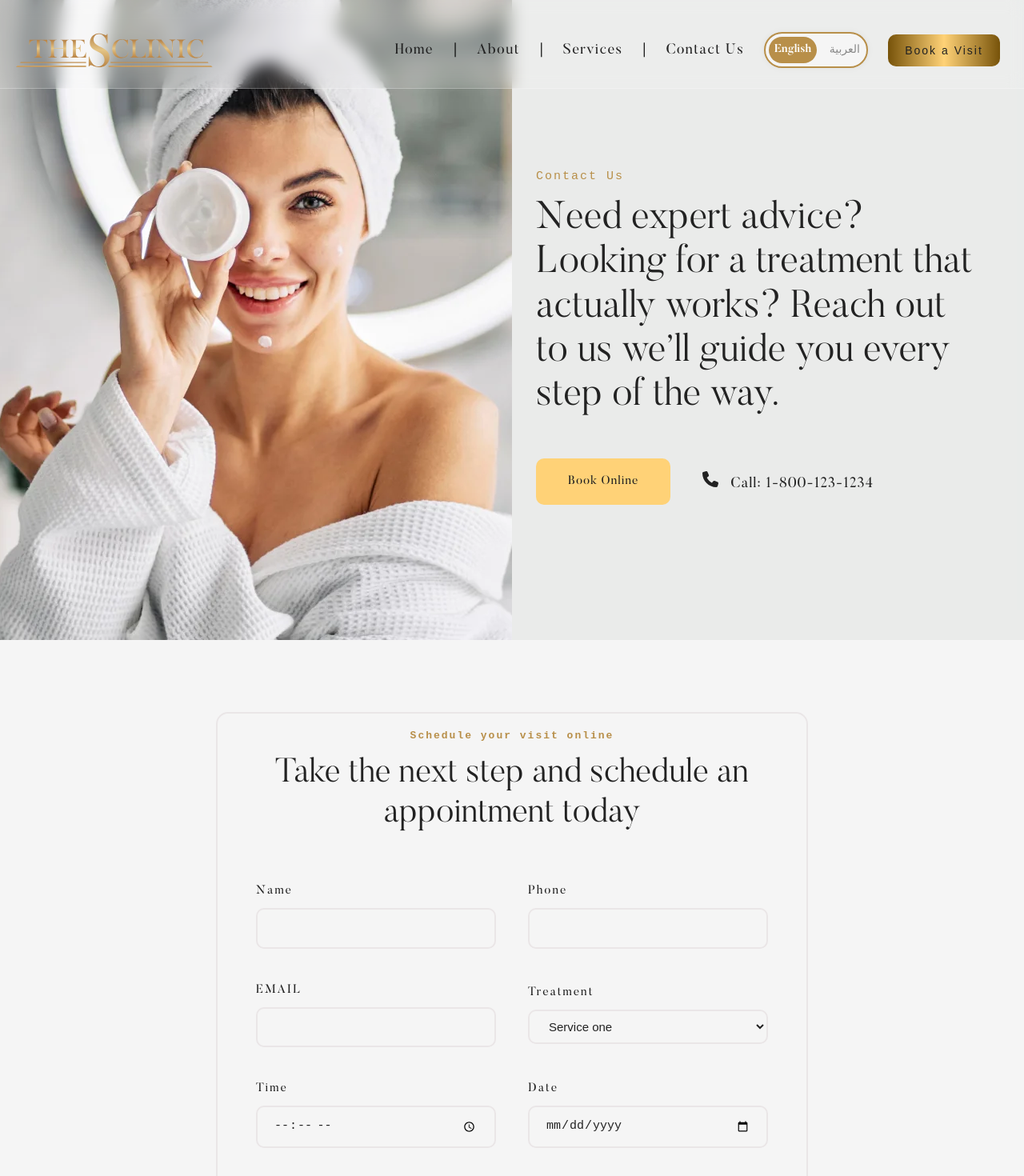
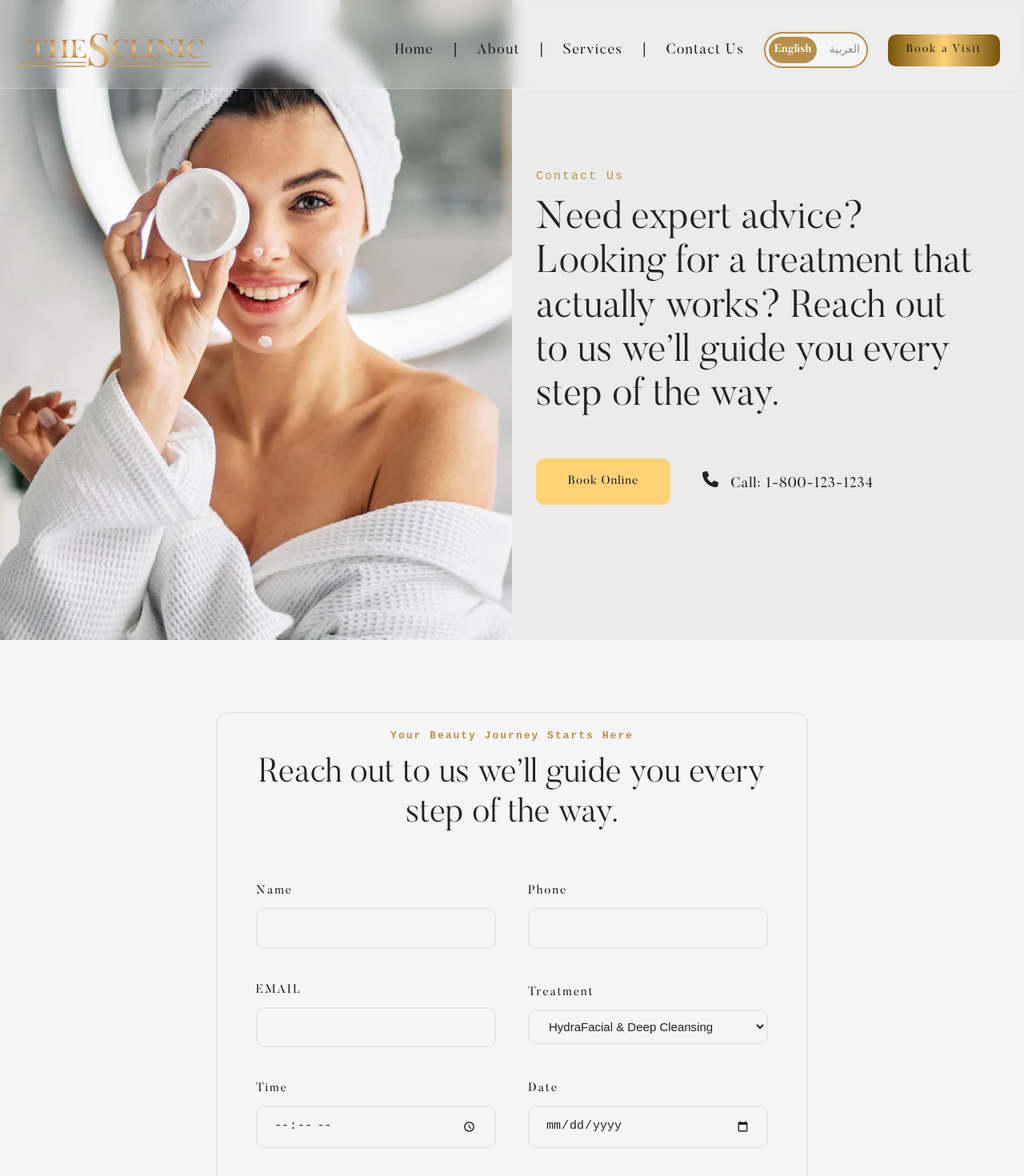
Before and after one commit to nevengh/SignatureClinic, a React (Vite) app: page /contact-us in a window 1280 px wide. Shown: the top 1470 px of the page at 80% size. Built offline with nearby package versions, Linux system fonts and the light colour scheme; a web font is replaced by a local one.

Commit message:
add arabic version to form

```diff
--- a/src/Components/BookNow/BookNow.tsx
+++ b/src/Components/BookNow/BookNow.tsx
@@ -1,12 +1,13 @@
 import { useTranslation } from 'react-i18next'
 import './BookNow.css'
+import { Link } from 'react-router-dom'
 
 const BookNow = () => {
   const {t} = useTranslation()
   return (
-    <button className="Btn">
+    <Link to='/contact-us'  className="Btn">
     {t("bookVisit")} {/* الترجمة هنا */}
-  </button>
+    </Link>
   )
 }
 
--- a/src/Components/Footer/Footer.tsx
+++ b/src/Components/Footer/Footer.tsx
@@ -82,7 +82,7 @@ const Footer = () => {
           </Link>
         </div>
         <p className="copywrite">
-        © 2025 The Signature Clinic. All rights reserved.
+        © 2025 The S Clinic. All rights reserved.
         </p>
       </div>
     </div>
--- a/src/Components/Form/Form.tsx
+++ b/src/Components/Form/Form.tsx
@@ -1,49 +1,57 @@
+import { useTranslation } from "react-i18next";
 import "./Form.css";
+import { useServiceDetails } from "../../DB/service";
 
 const Form = () => {
+  const {t} = useTranslation();
+  const services =useServiceDetails();
   return (
     <div className="Form">
       <form action="">
-        <p className="form-subtitle">Schedule your visit online</p>
+        <p className="form-subtitle">{t('FormSubTitle')}</p>
         <h1 className="form-Maintitle">
-          Take the next step and schedule an appointment today
+          {t('FormMainTitle')}
         </h1>
         <div className="FORMcontainer">
           <div className="FORMrow">
             <div className="inputGroup">
-              <label htmlFor="">Name</label>
+              <label htmlFor="">{t('Name')}</label>
               <input type="text" required />
             </div>
             <div className="inputGroup">
-              <label htmlFor="">Phone</label>
+              <label htmlFor="">{t('Phone')}</label>
               <input type="text" required />
             </div>
           </div>
           <div className="FORMrow">
             <div className="inputGroup">
-              <label htmlFor="">EMAIL</label>
+              <label htmlFor="">{t('EMAIL')}</label>
               <input type="email" required />
             </div>
             <div className="inputGroup">
-              <label htmlFor="">Treatment</label>
+              <label htmlFor="">{t('Treatment')}</label>
               <select>
-                <option value="servie1">Service one</option>
-                <option value="servie1">Service one</option>
-                <option value="servie1">Service one</option>
+                {
+                  services.map((service)=>{
+                    return(
+                      <option key={service.id} value="servie1">{service.name}</option>
+                    )
+                  })
+                }
               </select>
             </div>
           </div>
           <div className="FORMrow">
             <div className="inputGroup">
-              <label htmlFor="">Time</label>
+              <label htmlFor="">{t('Time')}</label>
               <input type="time" required />
             </div>
             <div className="inputGroup">
-              <label htmlFor="">Date</label>
+              <label htmlFor="">{t('Date')}</label>
                 <input type="date" />
             </div>
           </div>
-        <button className="submit" type="submit">Make an Appointment</button>
+        <button className="submit" type="submit">{t('MakeanAppointment')}</button>
         </div>
       </form>
     </div>
--- a/src/Components/Navbar/Navbar.css
+++ b/src/Components/Navbar/Navbar.css
@@ -1,5 +1,5 @@
 .Navbar {
-    position: absolute;
+    position: fixed;
     top: 0;
     width: 100%;
     z-index: 9999;
--- a/src/i18n.ts
+++ b/src/i18n.ts
@@ -69,7 +69,17 @@ i18n
           subtitleHero3: "Advanced Aesthetic Medicine.",
           ContactUsSubhead: "Need expert advice? Looking for a treatment that actually works? Reach out to us we’ll guide you every step of the way.",
           AboutUssubhead: "A New Chapter in Skin & Hair Care",
+          FormSubTitle:"Your Beauty Journey Starts Here",
+          FormMainTitle:"Reach out to us we’ll guide you every step of the way.",
+          Name:"Name",
+          Phone:"Phone",
+          EMAIL:"EMAIL",
+          Treatment:"Treatment",
+          MakeanAppointment:"Make an Appointment",
+          Time:"Time",
+          Date:"Date",
         },
+
       },
       ar: {
         translation: {
@@ -130,6 +140,15 @@ i18n
           subtitleHero3: "مع طب التجميل المتقدم",
           ContactUsSubhead: "هل تبحث عن استشارة متخصصة؟ هل تريد علاجًا بنتائج فعلية؟ تواصل معنا، وسنكون معك في كل خطوة.",
           AboutUssubhead: "مرحلة جديدة في عالم العناية بالبشرة والشعر",
+          FormSubTitle:"رحلة جمالك تبدأ من هنا",
+          FormMainTitle:"تواصل معنا وسنرشدك خطوة بخطوة.",
+          Name:"الاسم",
+          Phone:"رقم الموبايل",
+          EMAIL:"البريد الالكتروني",
+          Treatment:"الخدمة",
+          MakeanAppointment:"احجز موعدا",
+          Time:"التوقيت",
+          Date:"التاريخ",
         },
       },
     },
```
Also changed, not shown: public/SVGGOLD.svg (deleted).
